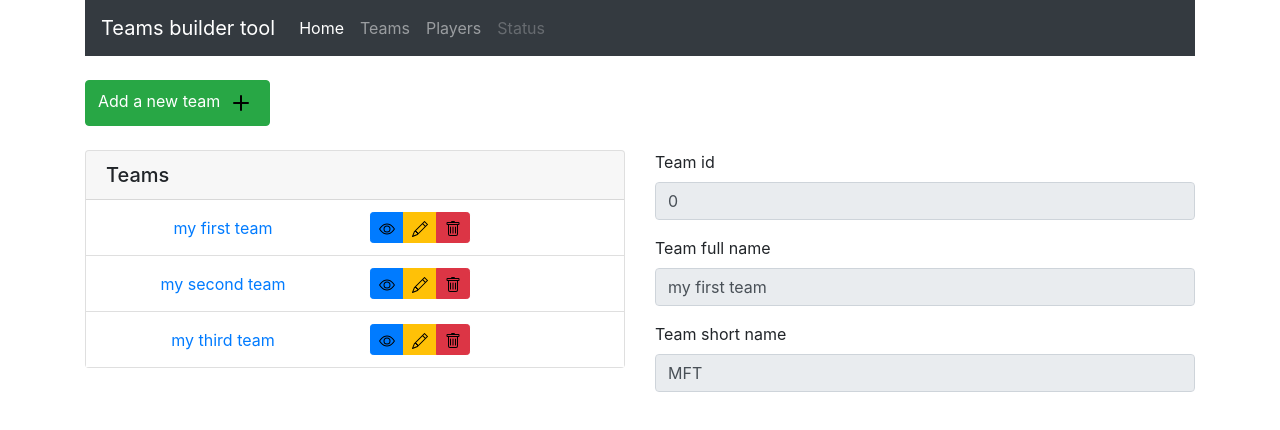
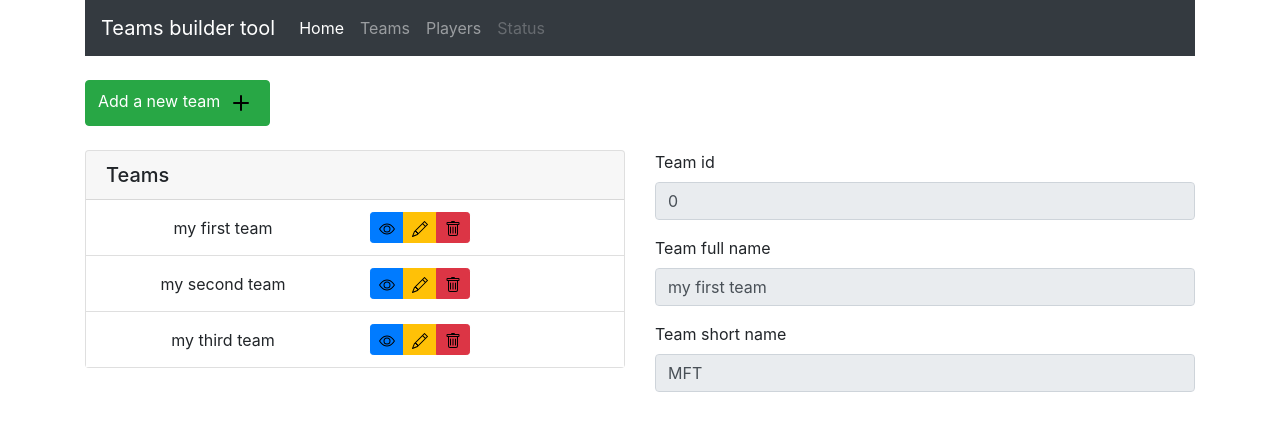
Before and after one commit to salsama59/team-builder-tool, an Angular app: page / in a window 1280 px wide. Shown: the top 430 px of the page. Built offline with nearby package versions, Linux system fonts and the light colour scheme.

Commit message:
Link removal
Remove the link from the team list.
Fixed the tests accordingly.

```diff
--- a/src/app/teams/teams.component.html
+++ b/src/app/teams/teams.component.html
@@ -20,11 +20,11 @@
                         <li class="list-group-item" *ngFor="let team of teams">
                             <div class="row align-items-center">
                                 <div class="col">
-                                    <a id="{{'team-element-' + team.teamId}}" href="#" class="card-link">
+                                    <div id="{{'team-element-' + team.teamId}}">
                                         <div class="text-center">
                                             {{ team.teamFullName }}
                                         </div>
-                                    </a>
+                                    </div>
                                 </div>
                                 <div class="col">
                                     <div class="btn-group btn-group-sm" role="group" aria-label="Team operations">
```
Also changed, not shown: 1 other file (tests, documents, lock files or other folders).
